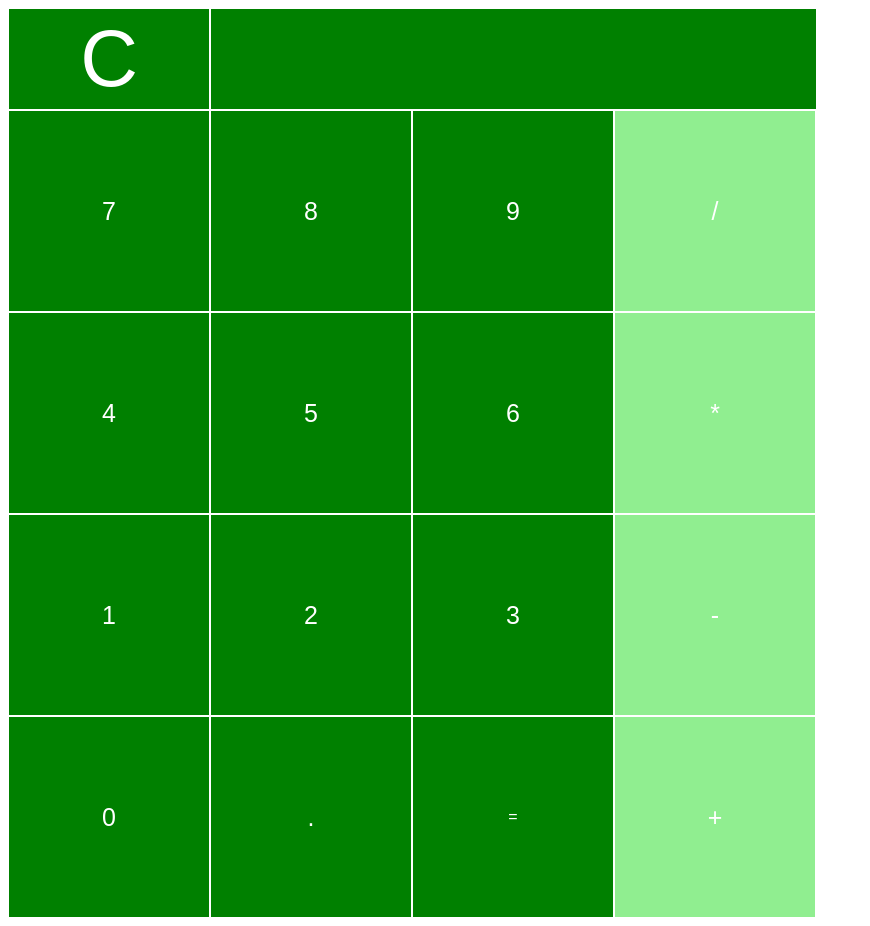
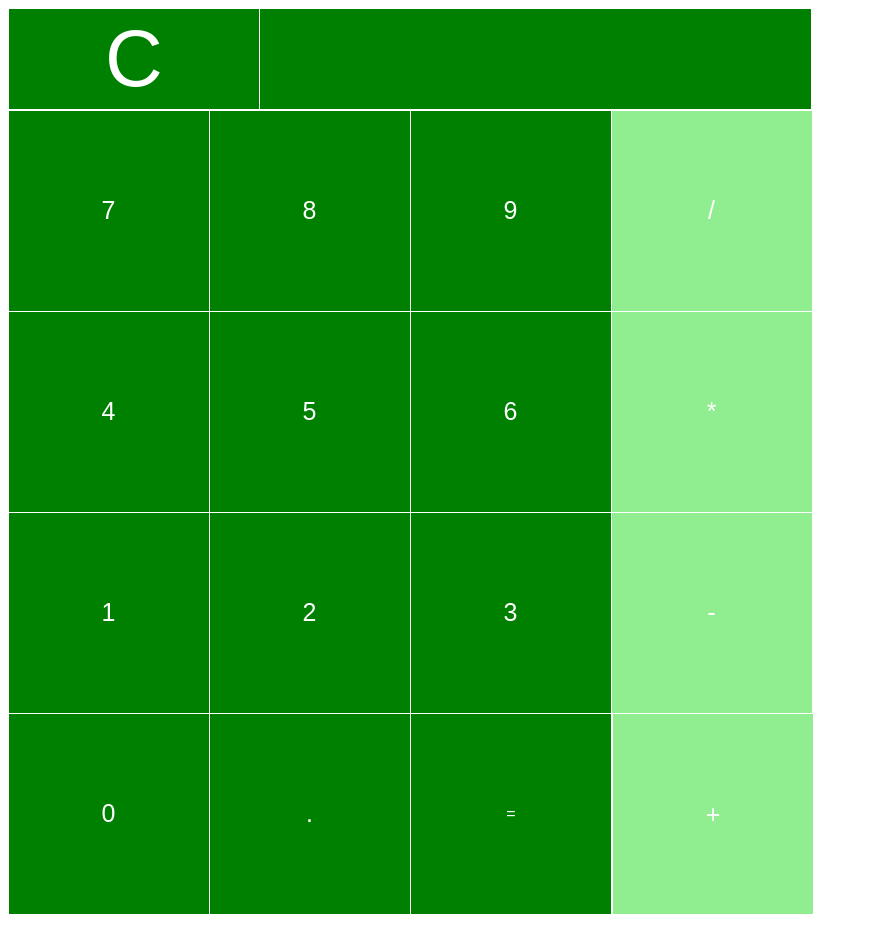
Before and after one commit to Momentum-Team-10/build-a-js-calculator-Marsigli, a plain HTML site: page index.html in a window 1280 px wide. Shown: the whole page, without its empty margins (0-870 px from the left). Drawn offline with Linux system fonts and the light colour scheme.

Commit message:
Final Project using flex instead of grid

```diff
--- a/index.html
+++ b/index.html
@@ -21,20 +21,14 @@
                     <div id="button-8" class="number-button">8</div>
                     <div id="button-9" class="number-button">9</div>
                     <div id="division" class="number-button">/</div>
-                </div>
-                <div class="row2">
                     <div id="button-4" class="number-button">4</div>
                     <div id="button-5" class="number-button">5</div>
                     <div id="button-6" class="number-button">6</div>
                     <div id="multiplication" class="number-button">*</div>
-                </div>
-                <div class="row3">
                     <div id="button-1" class="number-button">1</div>
                     <div id="button-2" class="number-button">2</div>
                     <div id="button-3" class="number-button">3</div>
                     <div id="subtraction" class="number-button">-</div>
-                </div>
-                <div class="row4">
                     <div id="button-0" class="number-button">0</div>
                     <div id="decimal" class="number-button">.</div>
                     <div id="equals">=</div>
--- a/main.css
+++ b/main.css
@@ -1,31 +1,20 @@
 .container {
-    max-width: 809px;
+    display: flex;
+    flex-direction: column;
     font-family: Arial, Helvetica, sans-serif;
+    width: 850px;
 }
 
 .Top-row {
-    display: grid;
-    grid-template-columns: 1fr 3fr;
+    display: flex;
+    flex-direction: row;
+    justify-content: flex-start;
+    margin: .5px .5px;
 }
 
 .row1 {
-    display: grid;
-    grid-template-columns: 1fr 1fr 1fr 1fr;
-}
-
-.row2 {
-    display: grid;
-    grid-template-columns: 1fr 1fr 1fr 1fr;
-}
-
-.row3 {
-    display: grid;
-    grid-template-columns: 1fr 1fr 1fr 1fr;
-}
-
-.row4 {
-    display: grid;
-    grid-template-columns: 1fr 1fr 1fr 1fr;
+    display: flex;
+    flex-flow: row wrap;
 }
 
 .number-button {
@@ -61,7 +50,8 @@
     font-size: 80px;
     align-items: center;
     justify-content: center;
-    margin: 1px 1px;
+    margin: .5px .5px;
+    width: 250px;
 }
 
 #display {
@@ -72,81 +62,85 @@
     justify-content: center;
     height: 100px;
     font-size: 65px;
-    margin: 1px 1px;
+    margin: .5px .5px;
+    width: 551px;
 }
 
 #button-7 {
     background-color: green;
-    margin: 1px 1px;
+    margin: .5px .5px;
 }
 
 #button-8 {
     background-color: green;
-    margin: 1px 1px;
+    margin: .5px .5px;
 }
 
 #button-9 {
     background-color: green;
-    margin: 1px 1px;
+    margin: .5px .5px;
 }
 
 #division {
     background-color: lightgreen;
-    margin: 1px 1px;
+    margin: .5px .5px;
 }
 
 #button-4 {
     background-color: green;
-    margin: 1px 1px;
+    margin: .5px .5px;
 }
 
 #button-5 {
     background-color: green;
-    margin: 1px 1px;
+    margin: .5px .5px;
 }
 
 #button-6 {
     background-color: green;
-    margin: 1px 1px;
+    margin: .5px .5px;
 }
 
 #multiplication {
     background-color: lightgreen;
-    margin: 1px 1px;
+    margin: .5px .5px;
 }
 
 #button-1 {
     background-color: green;
-    margin: 1px 1px;
+    margin: .5px .5px;
 }
 
 #button-2 {
     background-color: green;
-    margin: 1px 1px;
+    margin: .5px .5px;
 }
 
 #button-3 {
     background-color: green;
-    margin: 1px 1px;
+    margin: .5px .5px;
 }
 
 #subtraction {
     background-color: lightgreen;
-    margin: 1px 1px;
+    margin: .5px .5px;
 }
 
 #button-0 {
     background-color: green;
-    margin: 1px 1px;
+    margin: .5px .5px;
 }
 
 #decimal {
     background-color: green;
-    margin: 1px 1px;
+    margin: .5px .5px;
 }
 
 #equals {
     color: white;
+    display: flex;
+    width: 200px;
+    height: 200px;
     display: flex;
     align-items: center;
     justify-content: center;
```
